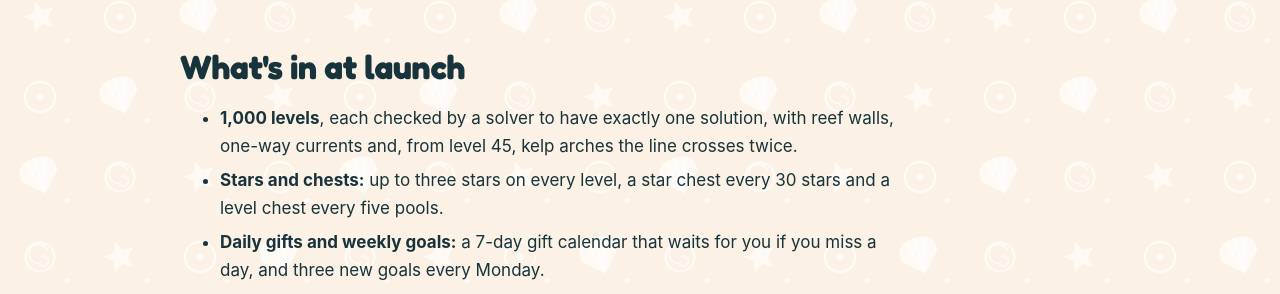
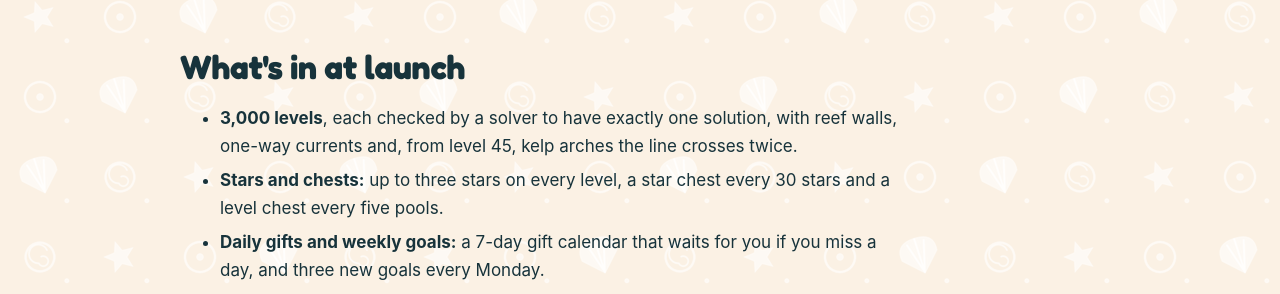
Before and after one commit to hinesa18/hineskeep-site, a Jekyll site: the page built from tidetrail/press/index.html, in a window 1280 px wide and 900 px high, scrolled down 671 px. Shown: the part 152-446 px from the top of the window. Built offline with Jekyll 4.4.1, drawn with Linux system fonts in a browser that asks for light colours; some of the changed text lies outside the part shown.

Commit message:
Discord link on the game and press pages; 3,000 levels in the press kit (not published)
The owner's Discord server (13+) is linked from the footer of
hineskeep.com/tidetrail/ and the press page only: the support and privacy
pages are opened from inside the game (rated 4+), so they never show it. The
launch build ships 3,000 levels. Waits for the owner's yes to publish.

```diff
--- a/_layouts/default.html
+++ b/_layouts/default.html
@@ -93,6 +93,9 @@
         <li><a href="/tidetrail/support/">Tide Trail support</a></li>
         <li><a href="/tidetrail/privacy/">Tide Trail privacy policy</a></li>
         <li><a href="/tidetrail/press/">Tide Trail press kit</a></li>
+        {%- if page.discord %}
+        <li><a href="https://discord.gg/TYUwKVp4MZ">Tide Trail on Discord</a> (ages 13 and up)</li>
+        {%- endif %}
       </ul>
       <p>© {{ site.time | date: '%Y' }} Austin Hines. Fredoka font under the <a href="/assets/fonts/Fredoka-OFL.txt">SIL Open Font License</a>.</p>
     </div>
--- a/tidetrail/index.html
+++ b/tidetrail/index.html
@@ -2,6 +2,7 @@
 layout: default
 title: Tide Trail
 nav: tidetrail
+discord: true
 description: "Tide Trail is a calm tide-pool puzzle for iPhone: draw one line through every square, wash the pool clean and watch Pebble the otter swim your route. Coming to iPhone in December 2026."
 image: /assets/img/og-tidetrail.png
 image_alt: "Tide Trail: draw one line, clean the pool, watch Pebble swim. December 2026 on iPhone."
--- a/tidetrail/press/index.html
+++ b/tidetrail/press/index.html
@@ -57,7 +58,7 @@ On launch day the App Store link replaces it. -->
 
 <h2>What's in at launch</h2>
 <ul class="launch">
-  <li><strong>1,000 levels</strong>, each checked by a solver to have exactly one solution, with reef walls, one-way currents and, from level 45, kelp arches the line crosses twice.</li>
+  <li><strong>3,000 levels</strong>, each checked by a solver to have exactly one solution, with reef walls, one-way currents and, from level 45, kelp arches the line crosses twice.</li>
   <!-- If session 29 ships kelp arches off (levels_v2_enabled), the line above ends at "reef walls and one-way currents." -->
   <li><strong>Stars and chests:</strong> up to three stars on every level, a star chest every 30 stars and a level chest every five pools.</li>
   <li><strong>Daily gifts and weekly goals:</strong> a 7-day gift calendar that waits for you if you miss a day, and three new goals every Monday.</li>
```
Also changed, not shown: other parts of tidetrail/press/index.html (+1 -0 lines).
